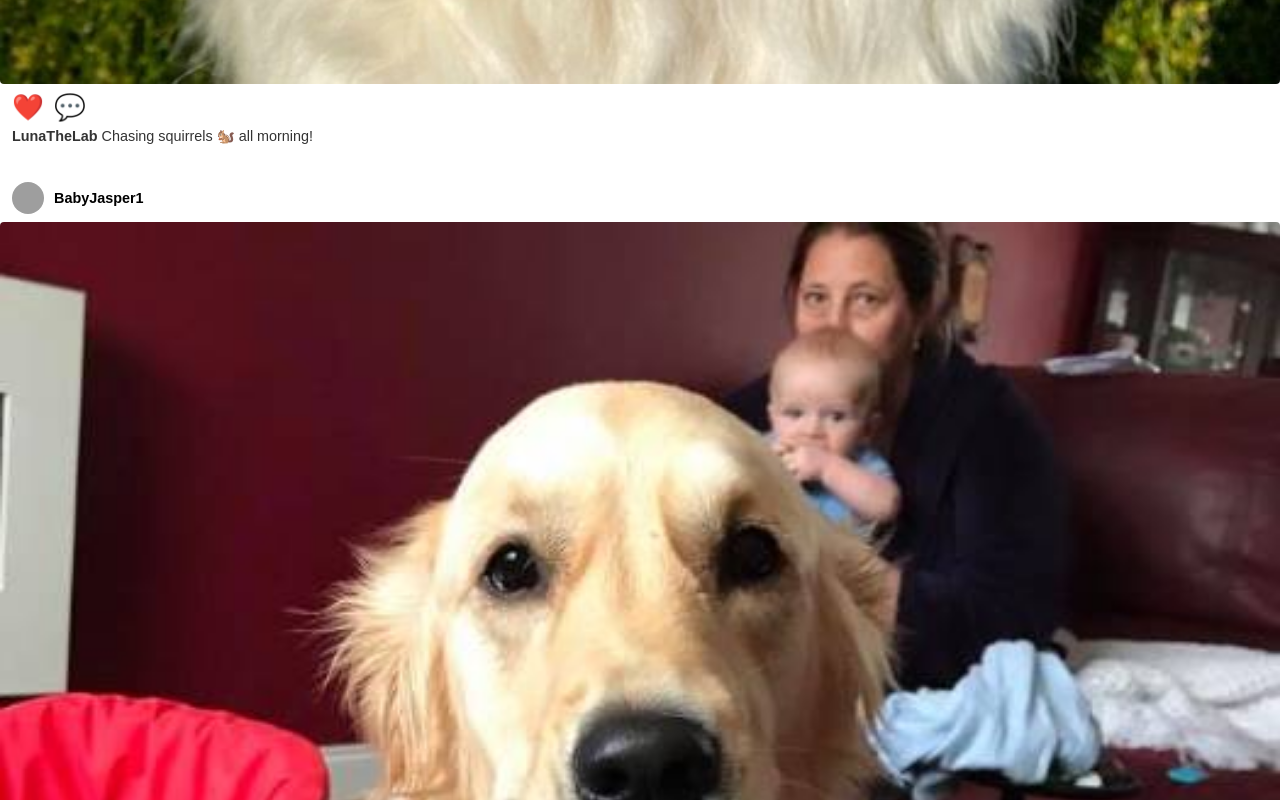
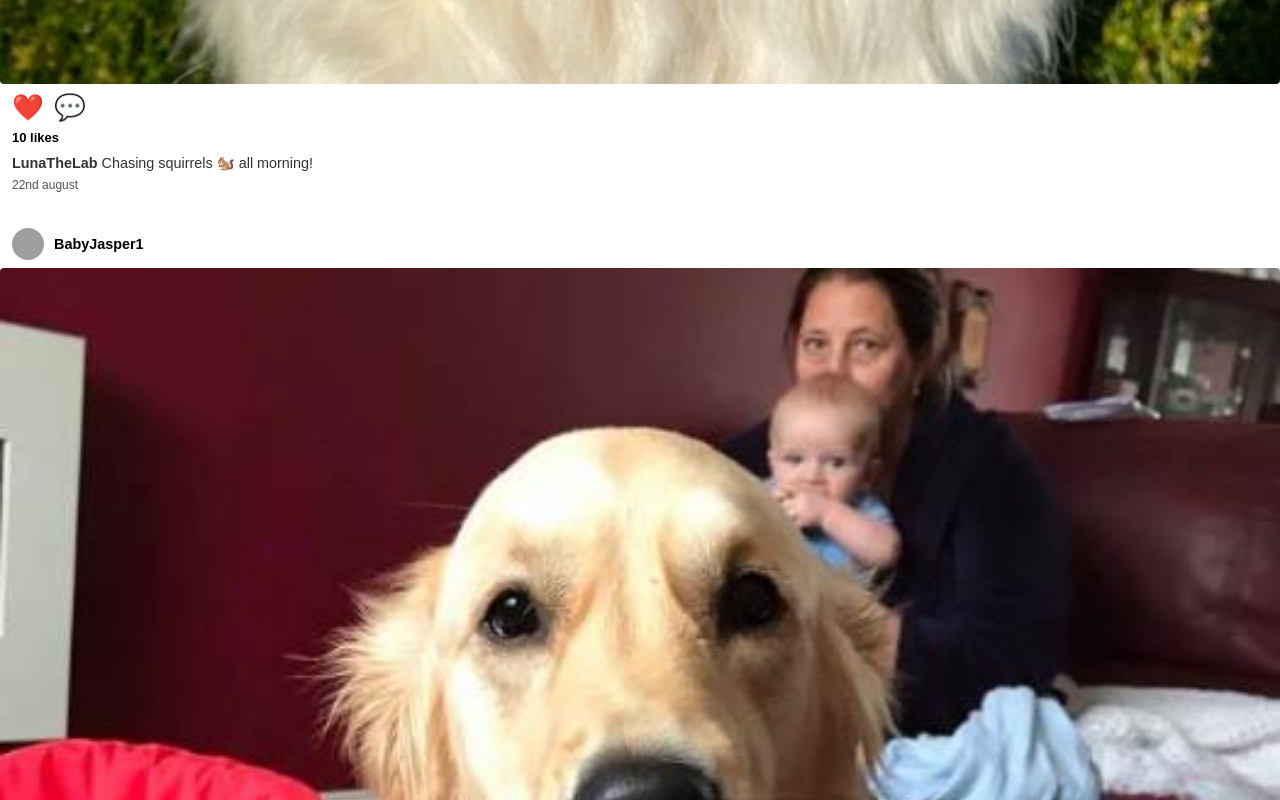
Before and after one commit to myhzyy/PawBook, an Angular app: page / in a window 1280 px wide. Shown: the part 1860-2660 px from the top of the page. Built offline with nearby package versions, Linux system fonts and the light colour scheme; grey boxes are pictures that could not be loaded.

Commit message:
updated caption and added post dates

```diff
--- a/src/app/pages/feed/feed.html
+++ b/src/app/pages/feed/feed.html
@@ -18,9 +18,15 @@
         <button class="icon-btn">💬</button>
       </div>
 
+      <div class="likes-and-postDate">
+        <p class="image-likes">10 likes</p>
+      </div>
+
       <p class="caption">
         <strong>{{ post.username }}</strong> {{ post.caption }}
       </p>
+
+      <p class="post-date">22nd august</p>
     </div>
   </div>
 
--- a/src/app/pages/feed/feed.scss
+++ b/src/app/pages/feed/feed.scss
@@ -72,3 +72,32 @@
   color: #333;
   line-height: 1.4;
 }
+
+.caption strong {
+}
+
+.likes-and-postDate {
+  // border: 2px solid red;
+  display: flex;
+  flex-direction: column;
+  gap: 6px;
+  padding: 0 0px;
+  margin: 4px 0;
+}
+
+.image-likes,
+.post-date {
+  margin: 0;
+}
+
+.image-likes {
+  font-weight: bolder;
+  font-size: 13px;
+}
+
+.post-date {
+  color: #555555;
+  margin-top: 1px;
+  font-size: 12px;
+  font-weight: 100;
+}
```
Also changed, not shown: 1 other file (tests, documents, lock files or other folders).
